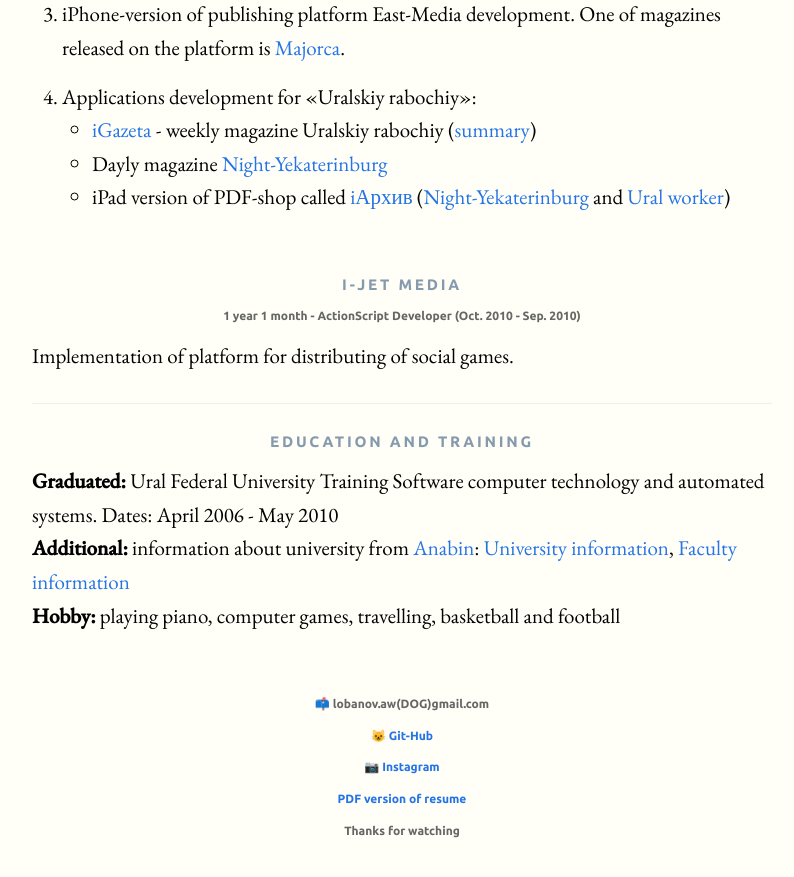
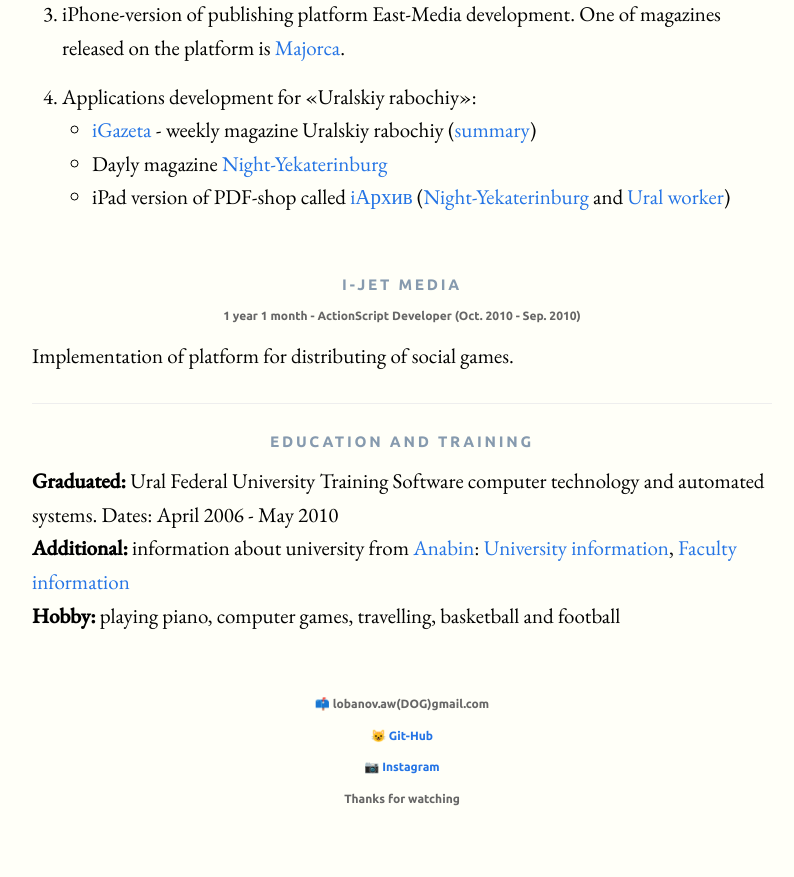
Before and after one commit to alobanov/alobanov.github.io, a Jekyll site: the page built from resume_en.md, in a window 1280 px wide and 900 px high, scrolled down 3506 px. Shown: the top 877 px of the window, without its empty margins (238-1032 px from the left). Built offline with Jekyll 4.4.1, drawn with Linux system fonts in a browser that asks for light colours; emoji names are drawn with the system emoji font; some web fonts are replaced.

Commit message:
Update resume_en.md

```diff
--- a/resume_en.md
+++ b/resume_en.md
@@ -133,6 +133,4 @@
 
 #### :camera: [Instagram](https://www.instagram.com/alobanov/)
 
-#### [PDF version of resume](../files/alobanov_resume.pdf)
-
 #### Thanks for watching
```
